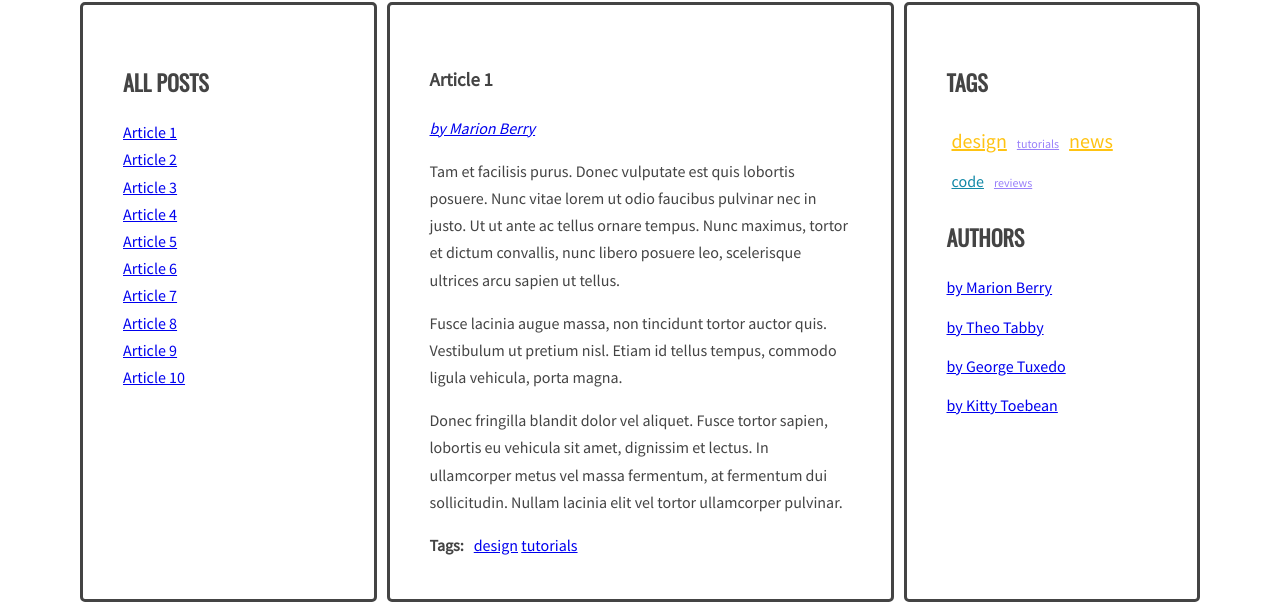
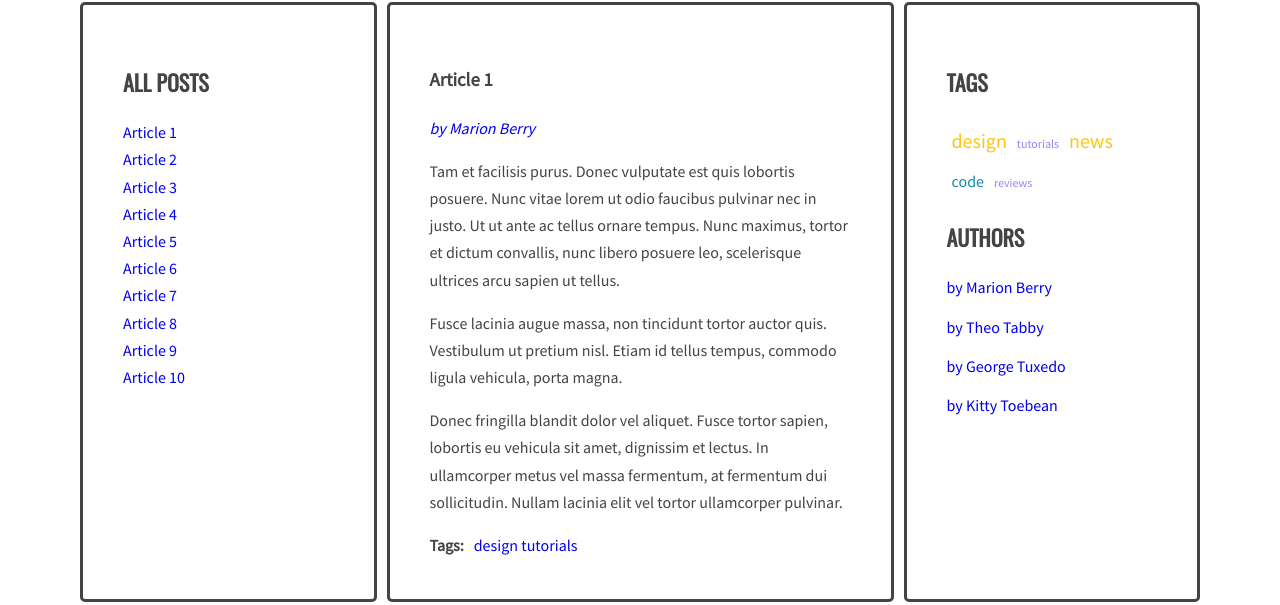
Before and after one commit to Maqel/javascript-blog, a website: page index.html in a window 1280 px wide. Shown: the part 241-846 px from the top of the page. Drawn offline with nearby package versions, Linux system fonts and the light colour scheme.

Commit message:
working_all_autors_01

```diff
--- a/js/script.js
+++ b/js/script.js
@@ -104,9 +104,9 @@
         const linkHTML = '<li><a href="#tag-' + tag + '"><span>' + tag + '</span></a></li>';
         /*[DONE]add generated code to html variable*/
         html = html + ' ' + linkHTML;
-        /*[NEW]check if this link is NOT already in allTags*/
+        /*[NEW][DONE]check if this link is NOT already in allTags*/
         if(!allTags[tag]){
-          /*[NEW]add tag to allTags object*/
+          /*[NEW][DONE]add tag to allTags object*/
           allTags[tag] = 1;
         } else {
           allTags[tag]++;
@@ -115,20 +115,18 @@
       /*[DONE]insert HTML of all the links into the tags wrapper*/
       tagList.innerHTML = html;
     } /*[DONE]END LOOP: for every article:*/
-    /* [NEW] find list of tags in right column */
+    /* [NEW][DONE]find list of tags in right column*/
     const tagList = document.querySelector(optTagsListSelector);
     const tagsParams = calculateTagsParams(allTags);
-    //console.log('tagsParams:', tagsParams);
-    /*[NEW] create variable for all links HTML code*/
+    /*[NEW][DONE]create variable for all links HTML code*/
     let allTagsHTML = '';
-    /*[NEW] START LOOP: for each tag in allTags:*/
+    /*[NEW][DONE]START LOOP: for each tag in allTags:*/
     for(let tag in allTags){
-      /*[NEW] generate code of a link and add it to allTagsHTML*/
+      /*[NEW][DONE]generate code of a link and add it to allTagsHTML*/
       const tagLinkHTML = '<li><a href=#tag-' + tag + ' class="' +  calculateTagClass(allTags[tag], tagsParams) + '"<span>' +  tag  + '</span></a></li>';
       allTagsHTML += tagLinkHTML;
-      //console.log('tagLinkHTML:', tagLinkHTML);
-    } /*[NEW] END LOOP: for each tag in allTags:*/
-    /*[NEW] add HTML from allTagsHTML to tagList*/
+    } /*[NEW][DONE]END LOOP: for each tag in allTags:*/
+    /*[NEW][DONE]add HTML from allTagsHTML to tagList*/
     tagList.innerHTML = allTagsHTML;
   };
   generateTags();
@@ -175,7 +173,7 @@
 
   /*GENERATE AUTHOR*/
   const generateAuthor = function (){
-    /* [NEW] create a new variable allTags with an empty array */
+    /* [NEW][DONE]create a new variable allTags with an empty array */
     let allAuthors = [];
     /*[DONE]find all articles*/
     const articles = document.querySelectorAll(optArticleSelector);
@@ -187,22 +185,22 @@
       const articleAuthor = article.getAttribute('data-author');
       /*[DONE]generate HTML of the link*/
       const authorHTML = '<a href="#author-' + articleAuthor + '">' + articleAuthor + ' ' + '</a>';
-      /*add link to list*/
+      /*[DONE]add link to list*/
       const authorListHTML = '<li><a href="#author-' + articleAuthor + '">' + articleAuthor + ' ' + '</a></li>';
       /*[DONE]add generated code to html variable*/
       html = html + ' ' + authorHTML;
-      /*[NEW] check if this link is NOT already in all Aurhors*/
+      /*[NEW][DONE]check if this link is NOT already in all Aurhors*/
       if(allAuthors.indexOf(authorListHTML) == -1){
-        /*[NEW] add generated code to all Authors array*/
+        /*[NEW][DONE]add generated code to all Authors array*/
         allAuthors.push(authorListHTML);
       }
       /*[DONE]insert HTML of all the links into the autor wrapper*/
       const authorName = article.querySelector(optArticleAuthorSelector);
       authorName.innerHTML = html;
     } /*[DONE]END LOOP for every article*/
-    /*[NEW] find list of authors in right column*/
+    /*[NEW][DONE]find list of authors in right column*/
     const authorsList = document.querySelector(optAuthorsListSelector);
-    /*[NEW] add html from allAuthors to authorsList*/
+    /*[NEW][DONE]add html from allAuthors to authorsList*/
     authorsList.innerHTML = allAuthors.join(' ');
   };
   generateAuthor();
@@ -237,13 +235,13 @@
 
   /*AUTHOR CLICK LISTENER*/
   const addClickListenersToAuthors = function(){
-    /*[DONE] find all links to authors*/
+    /*[DONE]find all links to authors*/
     const authorLinks = document.querySelectorAll('.post-author a, .authors.list a');
-    /*[DONE] START LOOP: for each link*/
+    /*[DONE]START LOOP: for each link*/
     for (let authorLink of authorLinks){
-      /*[DONE] add authorClickHandler as event listener for that link*/
+      /*[DONE]add authorClickHandler as event listener for that link*/
       authorLink.addEventListener('click', authorClickHandler);
-    } /*[DONE] END LOOP: for each link */
+    } /*[DONE]END LOOP: for each link */
   };
   addClickListenersToAuthors();
 }
--- a/sass/style.scss
+++ b/sass/style.scss
@@ -20,6 +20,9 @@ body {
   font-weight: 300;
   font-size: 16px;
   line-height: 1.7;
+  a {
+    text-decoration: none;
+  }
 }
 
 .container {
```
Also changed, not shown: css/style.css, 1 other file.
